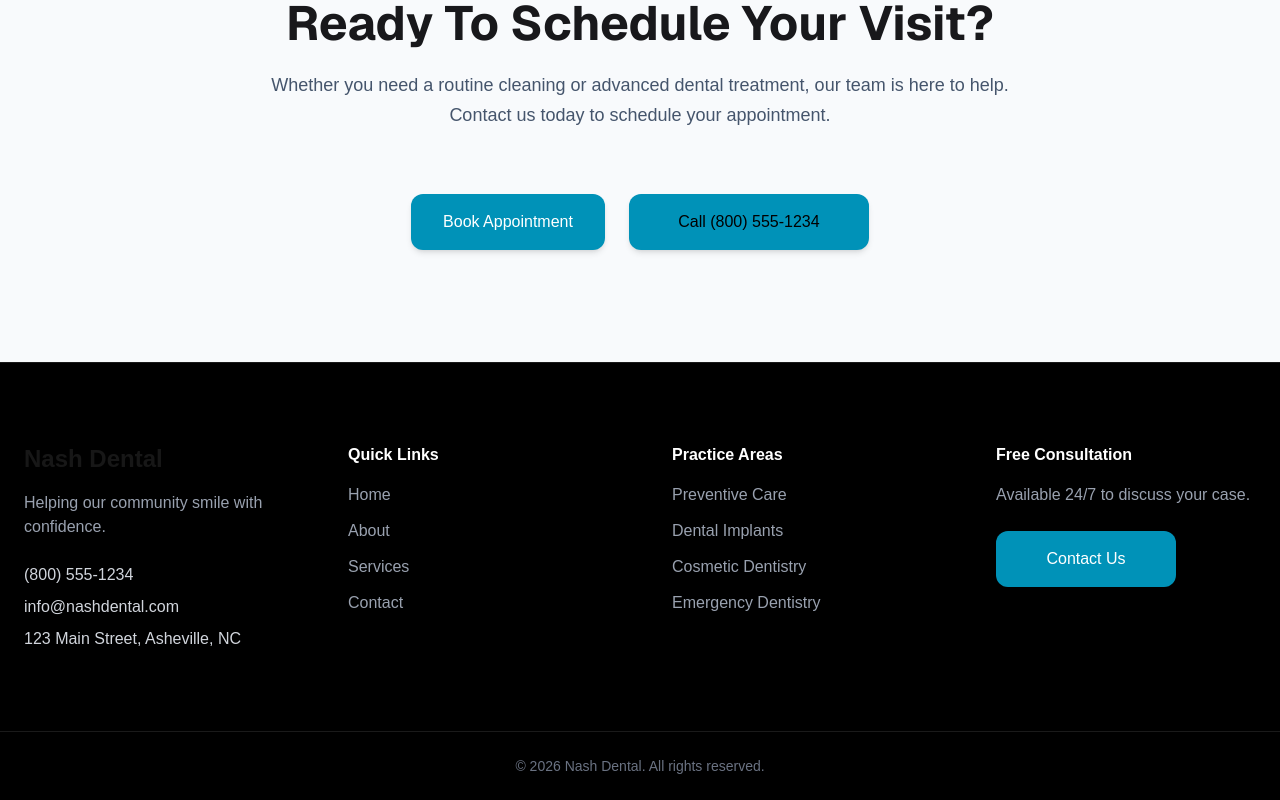
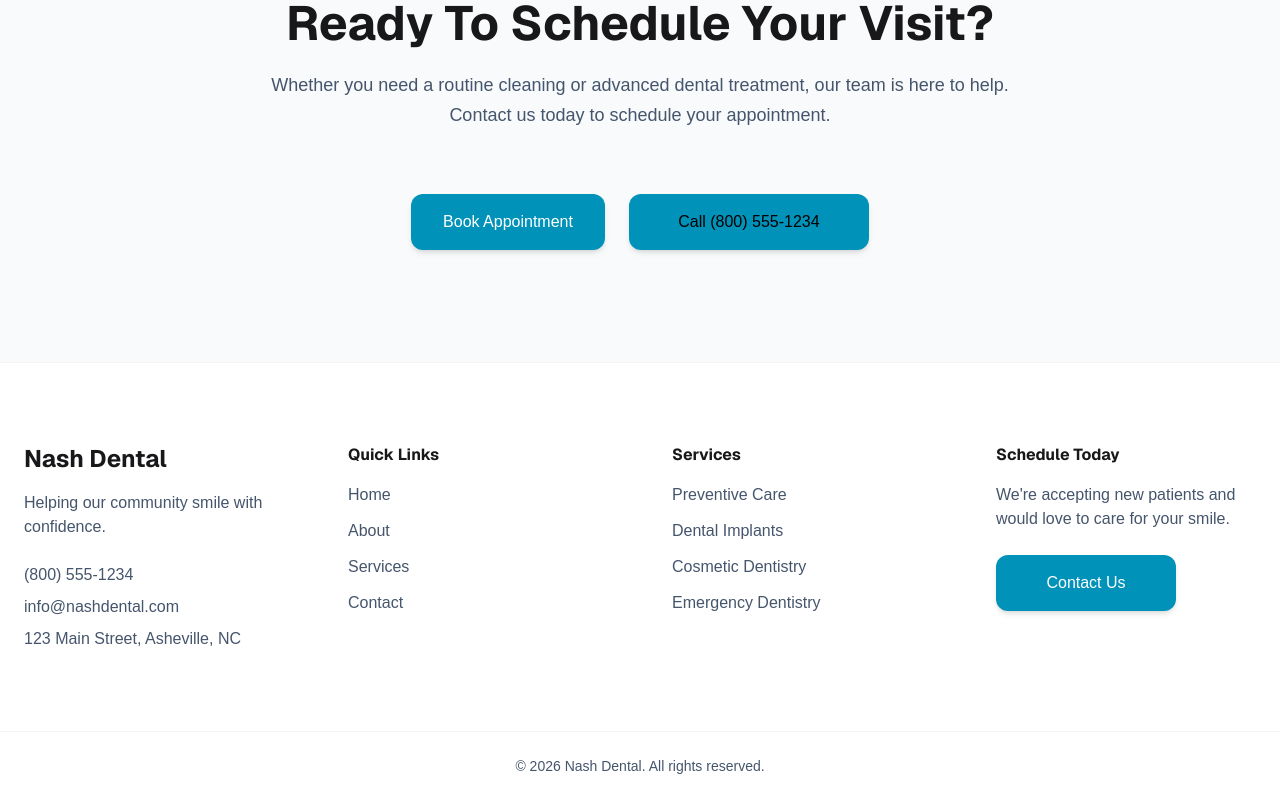
Before and after one commit to Aaronmnash89/SiteForge, a Next.js app: page / in a window 1280 px wide. Shown: the part 4571-5371 px from the top of the page. Built offline with nearby package versions, Linux system fonts and the light colour scheme.

Commit message:
merge to main

```diff
--- a/components/layout/Footer.tsx
+++ b/components/layout/Footer.tsx
@@ -14,20 +14,25 @@ export default function Footer({
   theme,
 }: FooterProps) {
   return (
-    <footer className="border-t border-white/10 bg-black">
-      <div className="mx-auto grid max-w-7xl gap-16 px-6 py-20 md:grid-cols-4">
-
+    <footer
+      className={`${theme.colors.background} border-t ${theme.colors.border}`}
+    >
+      <div
+        className={`mx-auto grid ${theme.layout.containerWidth} gap-16 px-6 py-20 md:grid-cols-4`}
+      >
         {/* Company */}
         <div>
-          <h3 className="text-2xl font-bold">
+          <h3
+            className={`${theme.colors.text} ${theme.typography.heading} text-2xl`}
+          >
             {company.logoText}
           </h3>
 
-          <p className="mt-4 text-gray-400">
+          <p className={`mt-4 ${theme.colors.textLight}`}>
             {footer.tagline}
           </p>
 
-          <div className="mt-6 space-y-2 text-gray-300">
+          <div className={`mt-6 space-y-2 ${theme.colors.textLight}`}>
             <p>{company.phone}</p>
             <p>{company.email}</p>
             <p>{footer.address}</p>
@@ -36,7 +41,9 @@ export default function Footer({
 
         {/* Quick Links */}
         <div>
-          <h4 className="font-semibold text-white">
+          <h4
+            className={`${theme.colors.text} ${theme.typography.heading}`}
+          >
             Quick Links
           </h4>
 
@@ -45,7 +52,10 @@ export default function Footer({
               <li key={link.label}>
                 <a
                   href={link.href}
-                  className="text-gray-400 transition hover:text-blue-500"
+                  className={`${theme.colors.textLight} transition hover:${theme.colors.accent.replace(
+                    "text-",
+                    "text-"
+                  )}`}
                 >
                   {link.label}
                 </a>
@@ -54,13 +64,15 @@ export default function Footer({
           </ul>
         </div>
 
-        {/* Practice Areas */}
+        {/* Services */}
         <div>
-          <h4 className="font-semibold text-white">
-            Practice Areas
+          <h4
+            className={`${theme.colors.text} ${theme.typography.heading}`}
+          >
+            Services
           </h4>
 
-          <ul className="mt-4 space-y-3 text-gray-400">
+          <ul className={`mt-4 space-y-3 ${theme.colors.textLight}`}>
             {footer.practiceAreas.map((item) => (
               <li key={item}>{item}</li>
             ))}
@@ -69,12 +81,14 @@ export default function Footer({
 
         {/* CTA */}
         <div>
-          <h4 className="font-semibold text-white">
-            Free Consultation
+          <h4
+            className={`${theme.colors.text} ${theme.typography.heading}`}
+          >
+            Schedule Today
           </h4>
 
-          <p className="mt-4 text-gray-400">
-            Available 24/7 to discuss your case.
+          <p className={`mt-4 ${theme.colors.textLight}`}>
+            We're accepting new patients and would love to care for your smile.
           </p>
 
           <Button
@@ -84,10 +98,11 @@ export default function Footer({
             Contact Us
           </Button>
         </div>
-
       </div>
 
-      <div className="border-t border-white/10 py-6 text-center text-sm text-gray-500">
+      <div
+        className={`border-t ${theme.colors.border} py-6 text-center text-sm ${theme.colors.textLight}`}
+      >
         {footer.copyright}
       </div>
     </footer>
```
